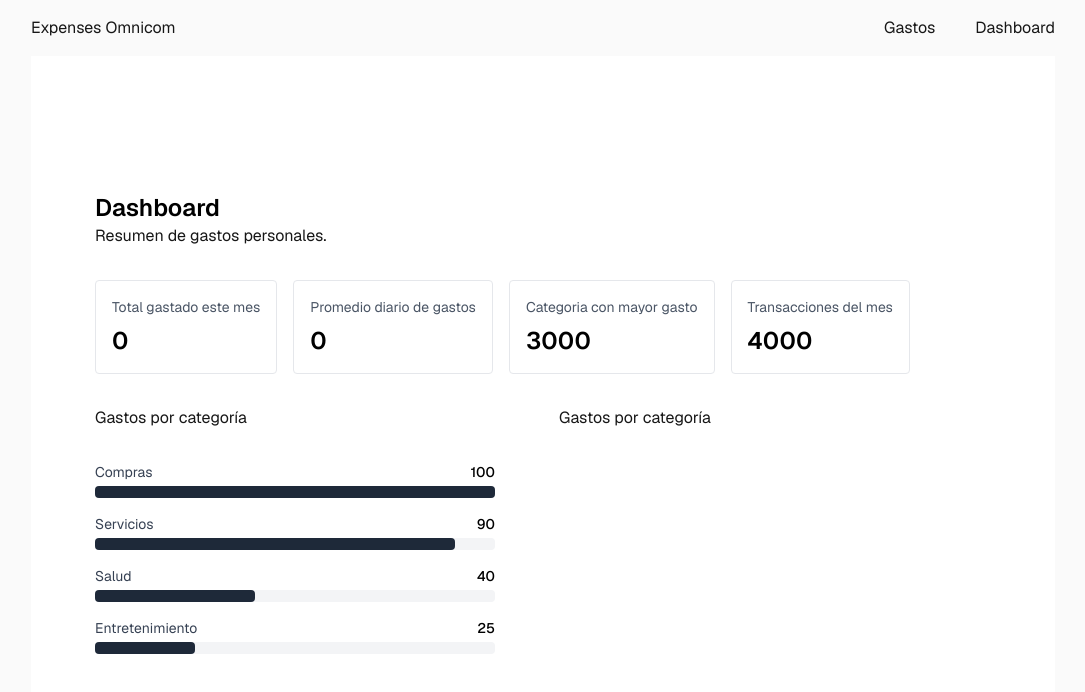
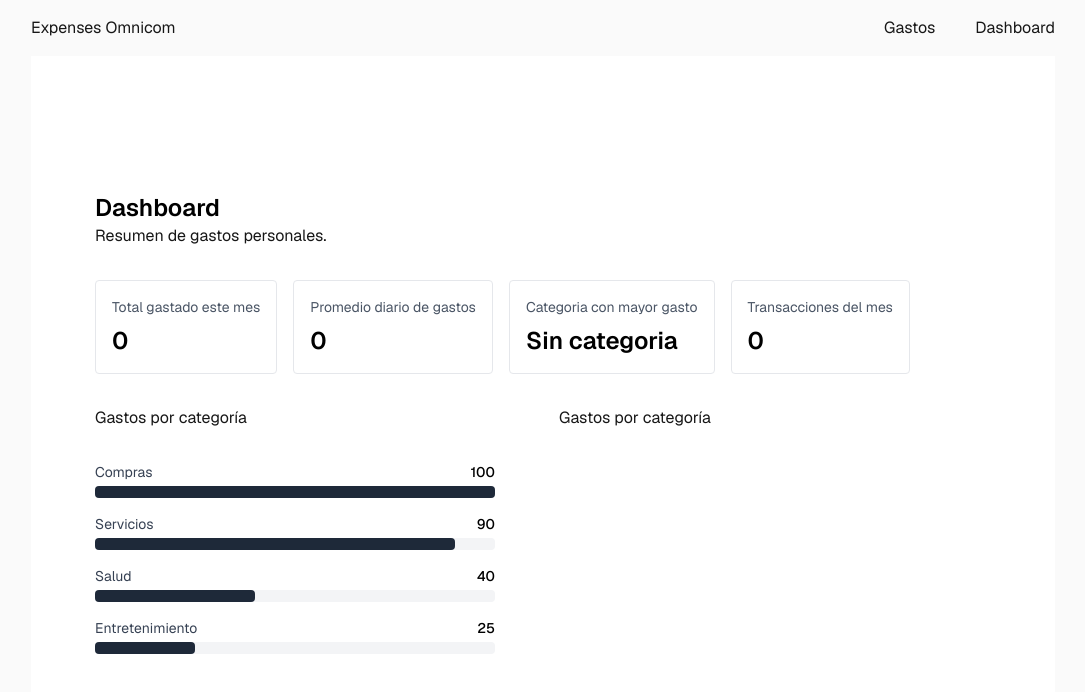
Before and after one commit to arley-cuadrado/prueba_tecnica_omnicom, a Next.js app: page / in a window 1280 px wide. Shown: the top 692 px of the page, without its empty margins (97-1182 px from the left). Built offline with nearby package versions, Linux system fonts and the light colour scheme.

Commit message:
total transacciones

```diff
--- a/src/components/MetricCard.tsx
+++ b/src/components/MetricCard.tsx
@@ -4,7 +4,7 @@ import { useExpenses } from "@/context/ExpensesContext";
 
 type MetricCardProps = {
     label: string;
-    value: number;
+    value: number | string;
 };
 
 export function MetricCard({ label, value }: MetricCardProps) {
@@ -19,11 +19,21 @@ export function MetricCard({ label, value }: MetricCardProps) {
     // Promedio gasto dia
     const averageDailyExpenses = totalSpentThisMonth / (expenses.length || 1);
 
+    // Categoria mayor gasto
+    const topCategory = [...expenses].sort((a, b) => b.amount - a.amount)[0]?.category || "Sin categoria";
+
+    // Total transacciones
+    const monthlyTransactions = expenses.length;
+
     const metricValue = label === "Total gastado este mes"
         ? totalSpentThisMonth
         : label === "Promedio diario de gastos"
             ? averageDailyExpenses
-            : value;
+            : label === "Categoria con mayor gasto"
+                ? topCategory
+                : label === "Transacciones del mes"
+                    ? monthlyTransactions
+                    : value;
 
 
     return (
```
